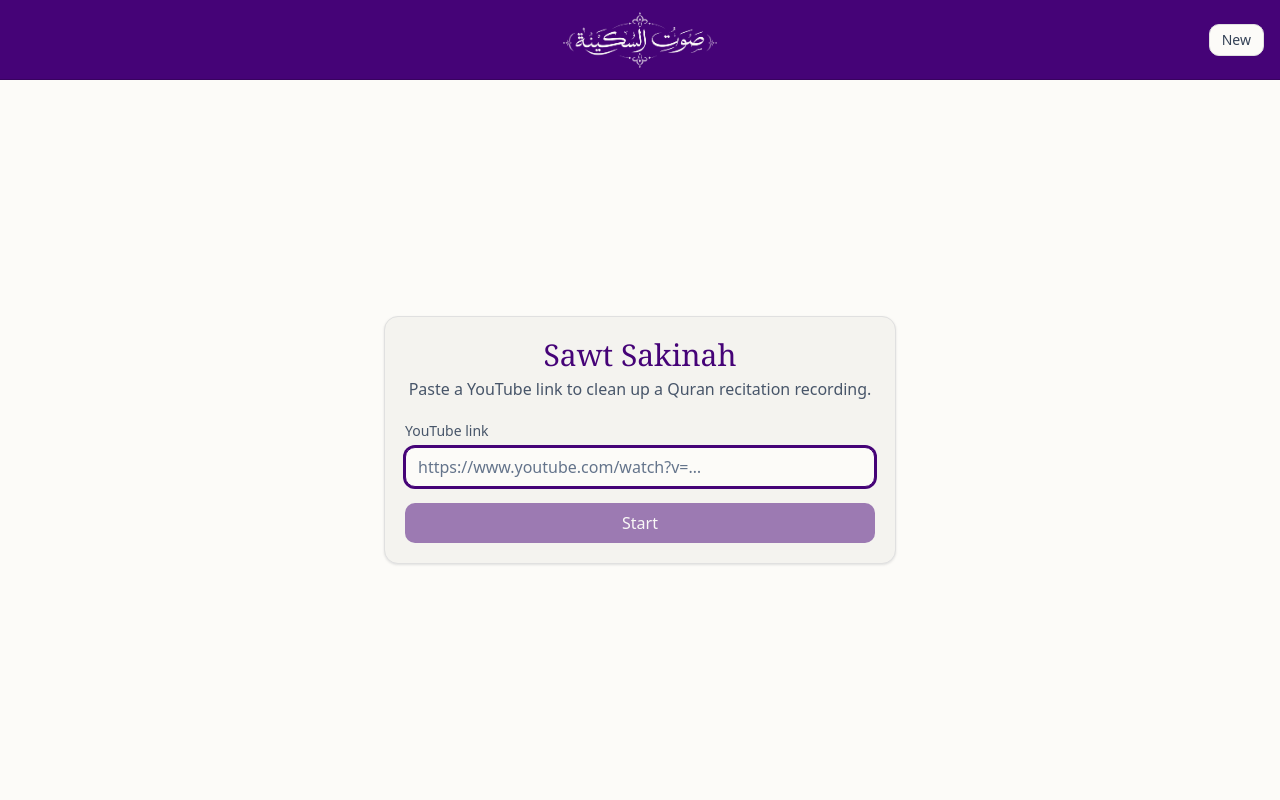
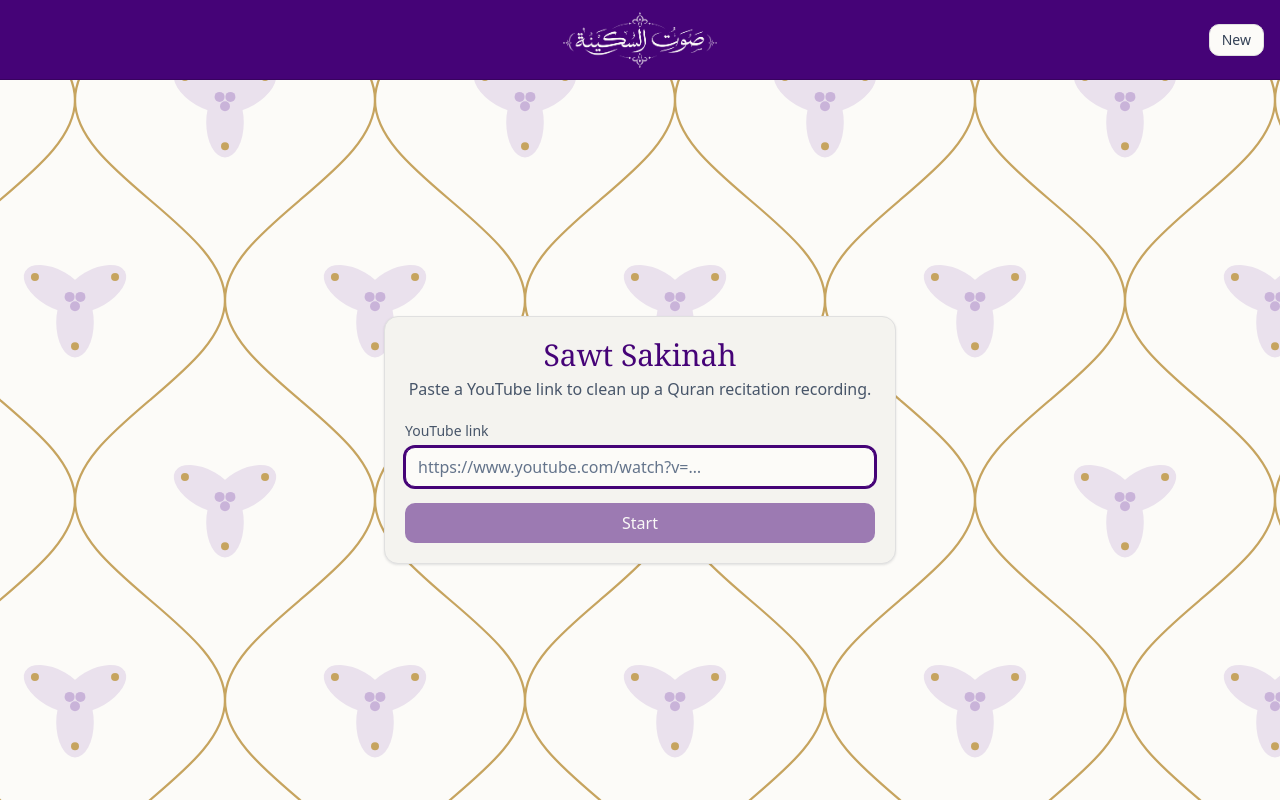
Before and after one commit to H-Khan26/sawt-sakinah, a React (Vite) app in the folder frontend/: page / in a window 1280 px wide. Built offline with nearby package versions, Linux system fonts and the light colour scheme; a web font is replaced by a local one.

Commit message:
Add tiling ogee-lattice background (purple recolor, gold kept)

```diff
--- a/frontend/src/index.css
+++ b/frontend/src/index.css
@@ -120,7 +120,14 @@
 
   body {
     margin: 0;
+    /* Warm cream base + a seamlessly-tiling Ottoman ogee-lattice wallmark
+     * (public/ogee-bg.svg). The pattern recolors the reference tile's blues to the
+     * app's purple (0.18 / 0.38 alpha) and keeps the gold. Body never scrolls
+     * (main handles overflow), so it reads as a fixed backdrop behind the UI. */
     background-color: var(--color-background);
+    background-image: url("/ogee-bg.svg");
+    background-repeat: repeat;
+    background-size: 300px 400px;
     color: var(--color-text);
     font-family: "Futura", system-ui, sans-serif;
     font-size: 16px;
```
Also changed, not shown: frontend/public/ogee-bg.svg (added).
